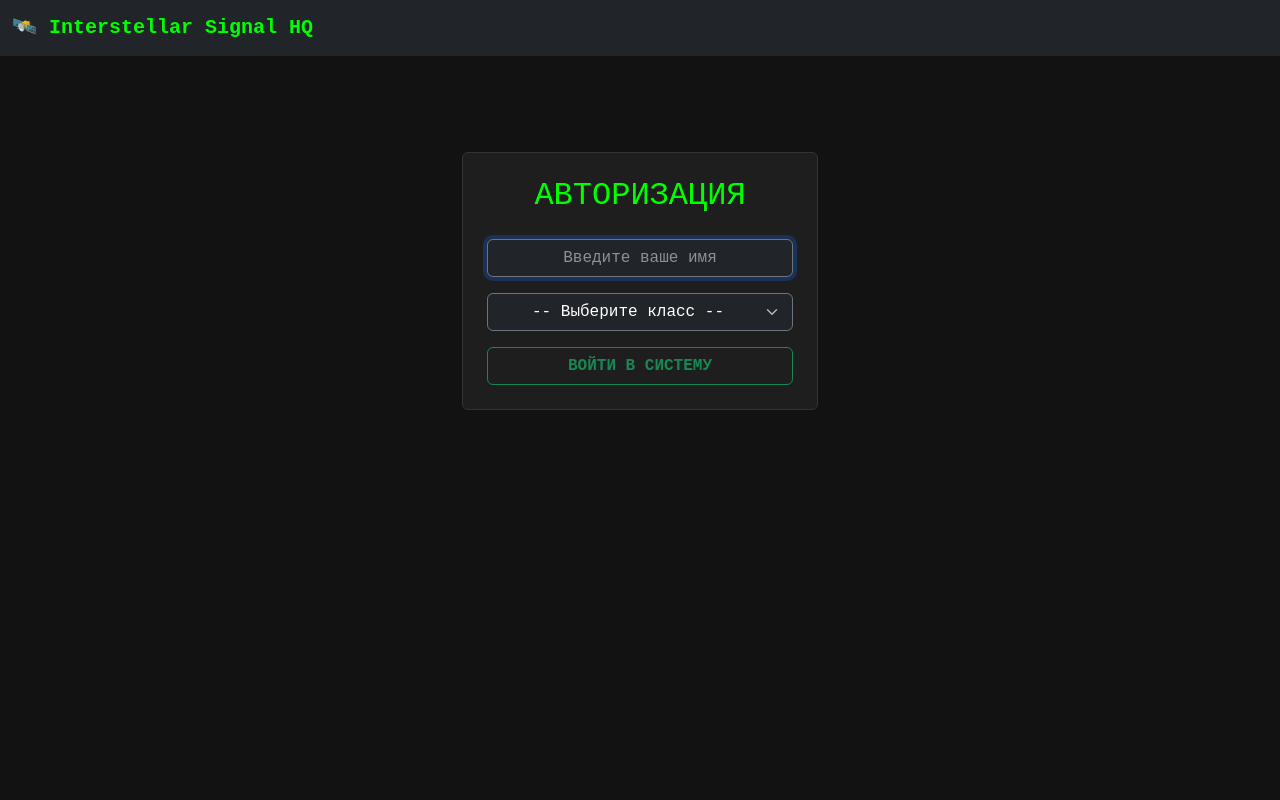
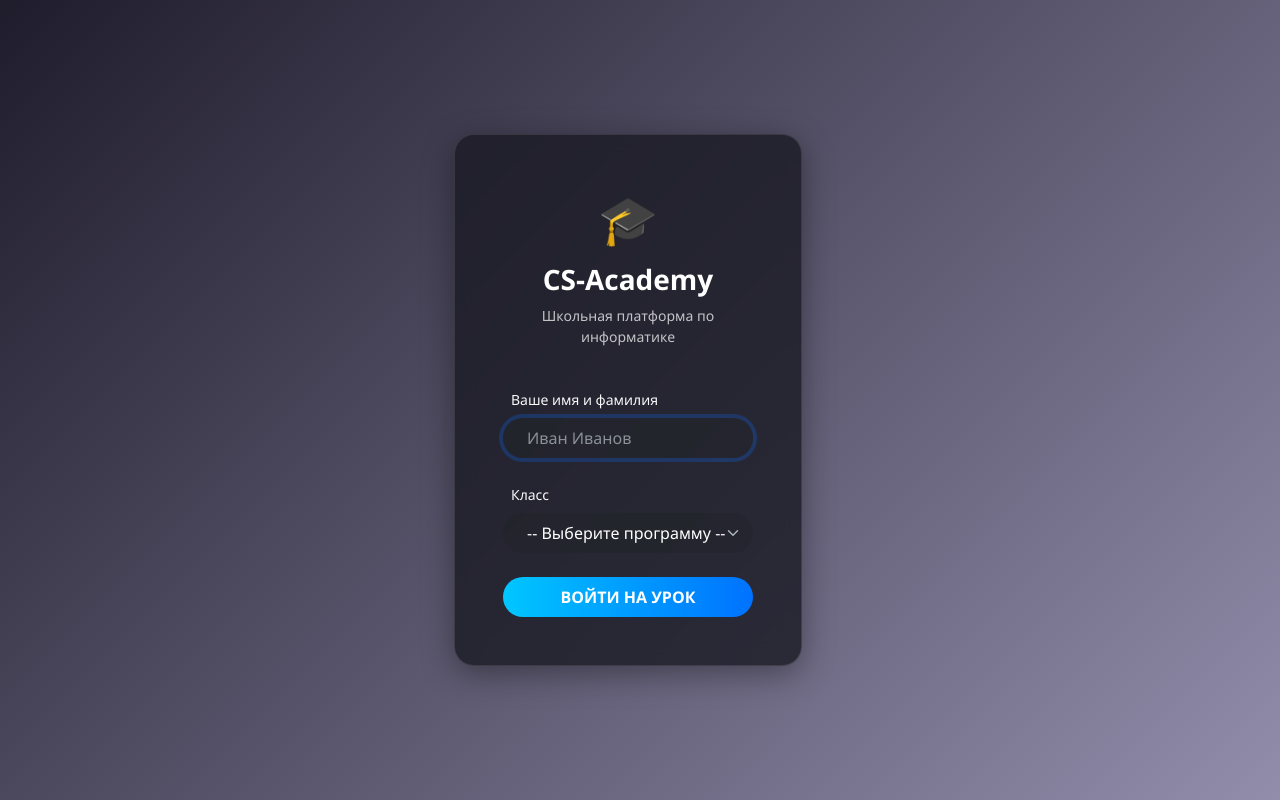
Before and after one commit to va2teen-git/sch-edu-server, a Flask app: page / in a window 1280 px wide. Run offline with Flask 3, Linux system fonts and the light colour scheme.

Commit message:
style: Create distinct, modern login design and dynamic navbar headers per grade

```diff
--- a/templates/layout.html
+++ b/templates/layout.html
@@ -3,7 +3,7 @@
 <head>
     <meta charset="UTF-8">
     <meta name="viewport" content="width=device-width, initial-scale=1.0">
-    <title>Interstellar Signal: Код Хэмминга</title>
+    <title>CS-Academy | Информатика</title>
     <link href="https://cdn.jsdelivr.net/npm/bootstrap@5.3.0/dist/css/bootstrap.min.css" rel="stylesheet">
     <style>
         body { font-family: 'Courier New', Courier, monospace; background-color: #121212; }
@@ -11,28 +11,52 @@
         .cyber-card { background-color: #1e1e1e; border: 1px solid #333; }
         .nav-link { color: #aaa; }
         .nav-link:hover { color: #fff; }
+
+        /* Modern theme for generic pages like Login */
+        .modern-font { font-family: 'Segoe UI', Roboto, Helvetica, Arial, sans-serif; }
+        .glass-card {
+            background: rgba(25, 25, 35, 0.8);
+            backdrop-filter: blur(10px);
+            border: 1px solid rgba(255, 255, 255, 0.1);
+            border-radius: 20px;
+            box-shadow: 0 8px 32px 0 rgba(0, 0, 0, 0.37);
+        }
     </style>
 </head>
-<body>
-    <nav class="navbar navbar-expand-lg navbar-dark bg-dark">
+<body class="{% if hide_navbar %}modern-font{% endif %}">
+    {% if not hide_navbar %}
+    <nav class="navbar navbar-expand-lg navbar-dark bg-dark border-bottom border-secondary">
         <div class="container-fluid">
-            <a class="navbar-brand cyber-text fw-bold" href="#">🛰️ Interstellar Signal HQ</a>
+            {% if session.get('grade') == '11' %}
+                <a class="navbar-brand cyber-text fw-bold" href="/menu">🛰️ Interstellar Signal HQ</a>
+            {% elif session.get('grade') == '8' %}
+                <a class="navbar-brand text-danger fw-bold" href="/menu">🔒 Cyber-Safe (Системы счисления)</a>
+            {% elif session.get('grade') == 'teacher' %}
+                <a class="navbar-brand text-warning fw-bold" href="/teacher">🛡️ M.A.S.T.E.R. DASHBOARD</a>
+            {% else %}
+                <a class="navbar-brand text-info fw-bold" href="/">Школьный Сервер Информатики</a>
+            {% endif %}
+
             <button class="navbar-toggler" type="button" data-bs-toggle="collapse" data-bs-target="#navbarNav">
                 <span class="navbar-toggler-icon"></span>
             </button>
             <div class="collapse navbar-collapse" id="navbarNav">
                 <ul class="navbar-nav ms-auto">
-                    {% if session.get('student_name') and session.get('student_name') != '#учитель#' %}
-                    <li class="nav-item"><a class="nav-link" href="/menu">В меню</a></li>
-                    <li class="nav-item"><a class="nav-link" href="/theory">Теория</a></li>
-                    <li class="nav-item"><a class="nav-link" href="/">Выход ({{ session['student_name'] }})</a></li>
-                    {% elif session.get('student_name') == '#учитель#' %}
-                    <li class="nav-item"><a class="nav-link" href="/">Выход (Кабинет Учителя)</a></li>
+                    {% if session.get('student_name') and session.get('grade') != 'teacher' %}
+                        <li class="nav-item"><a class="nav-link" href="/menu">Главное меню</a></li>
+                        {% if session.get('grade') == '11' %}
+                        <li class="nav-item"><a class="nav-link" href="/theory">Теория</a></li>
+                        {% endif %}
+                        <li class="nav-item"><a class="nav-link text-danger" href="/">Выйти ({{ session['student_name'] }})</a></li>
+                    {% elif session.get('grade') == 'teacher' %}
+                        <li class="nav-item"><a class="nav-link text-danger" href="/">Выйти из панели</a></li>
                     {% endif %}
                 </ul>
             </div>
         </div>
     </nav>
+    {% endif %}
+
     <div class="container mt-5">
         {% block content %}{% endblock %}
     </div>
--- a/templates/login.html
+++ b/templates/login.html
@@ -1,23 +1,53 @@
+{% set hide_navbar = True %}
 {% extends "layout.html" %}
+
 {% block content %}
-<div class="row justify-content-center">
+<style>
+    /* Unique background for login */
+    body {
+        background: linear-gradient(135deg, #1f1c2c 0%, #928DAB 100%);
+        min-height: 100vh;
+        display: flex;
+        align-items: center;
+        justify-content: center;
+        margin: 0;
+    }
+    .container {
+        margin-top: 0 !important;
+    }
+</style>
+
+<div class="row justify-content-center w-100">
     <div class="col-md-6 col-lg-4">
-        <div class="card cyber-card text-center p-4 mt-5">
-            <h2 class="cyber-text mb-4">АВТОРИЗАЦИЯ</h2>
+        <div class="card glass-card text-center p-5">
+            <div class="mb-4">
+                <span style="font-size: 3rem;">🎓</span>
+                <h3 class="text-white fw-bold mt-2">CS-Academy</h3>
+                <p class="text-light opacity-75 small">Школьная платформа по информатике</p>
+            </div>
+
             {% if error %}
-            <div class="alert alert-danger">{{ error }}</div>
+            <div class="alert alert-danger py-2 rounded-pill small">{{ error }}</div>
             {% endif %}
+
             <form method="POST">
-                <div class="mb-3">
-                    <input type="text" name="student_name" class="form-control bg-dark text-white border-secondary text-center mb-3" placeholder="Введите ваше имя" required autofocus>
+                <div class="mb-4 text-start">
+                    <label class="form-label text-light small ms-2">Ваше имя и фамилия</label>
+                    <input type="text" name="student_name" class="form-control bg-dark bg-opacity-50 text-white border-0 rounded-pill px-4 py-2" placeholder="Иван Иванов" required autofocus>
+                </div>
 
-                    <select name="grade" class="form-select bg-dark text-white border-secondary text-center" required>
-                        <option value="" disabled selected>-- Выберите класс --</option>
+                <div class="mb-4 text-start">
+                    <label class="form-label text-light small ms-2">Класс</label>
+                    <select name="grade" class="form-select bg-dark bg-opacity-50 text-white border-0 rounded-pill px-4 py-2" required>
+                        <option value="" disabled selected>-- Выберите программу --</option>
                         <option value="8">8 Класс (Системы счисления)</option>
                         <option value="11">11 Класс (Теория кодирования)</option>
                     </select>
                 </div>
-                <button type="submit" class="btn btn-outline-success w-100 fw-bold">ВОЙТИ В СИСТЕМУ</button>
+
+                <button type="submit" class="btn btn-primary w-100 rounded-pill py-2 fw-bold" style="background: linear-gradient(90deg, #00c6ff 0%, #0072ff 100%); border: none;">
+                    ВОЙТИ НА УРОК
+                </button>
             </form>
         </div>
     </div>
```
